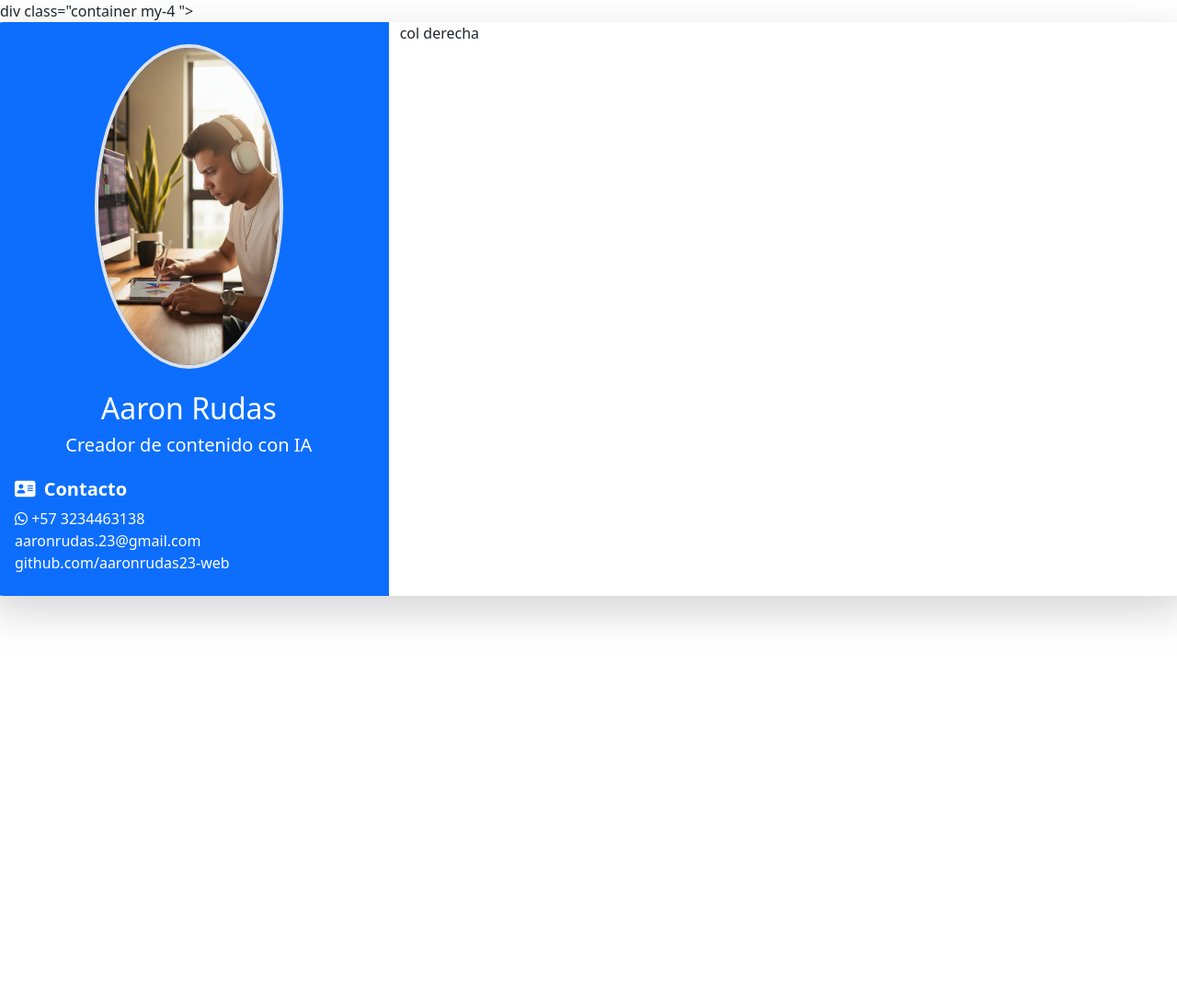
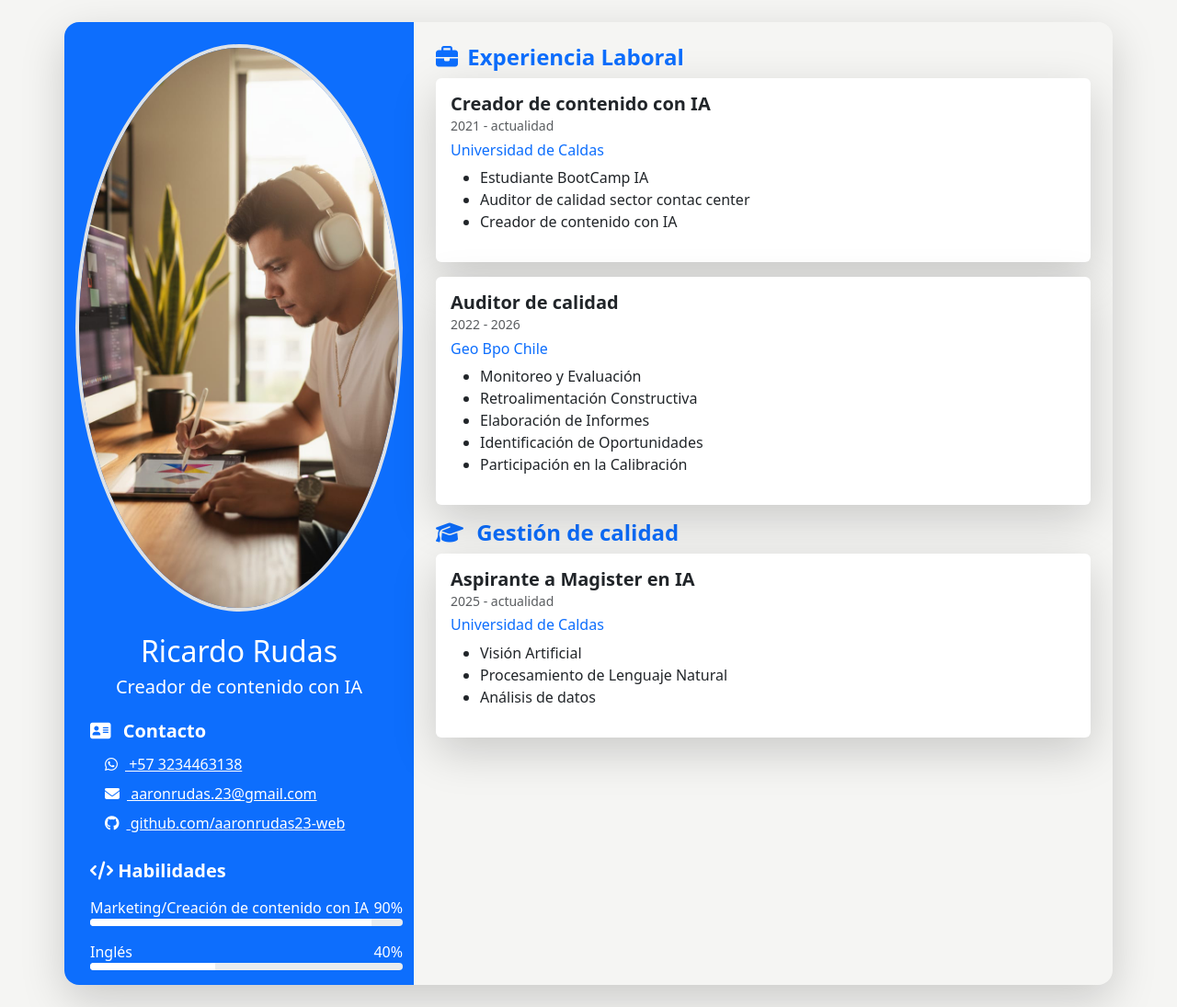
Before and after one commit to aaronrudas23-web/BootcampRRG706, a plain HTML site: page Mision 1/Hoja_de_vida/index.html in a window 1280 px wide. Shown: the whole page at 92% size. Before the commit the page ends 800 px from the top, so only its background shows below. Drawn offline with nearby package versions, Linux system fonts and the light colour scheme.

Commit message:
ok index y hv

```diff
--- a/Mision 1/Hoja_de_vida/index.html
+++ b/Mision 1/Hoja_de_vida/index.html
@@ -1,5 +1,5 @@
 <!DOCTYPE html>
-<html lang="es">
+<html lang="en">
 <head>
     <meta charset="UTF-8">
     <meta name="viewport" content="width=device-width, initial-scale=1.0">
@@ -7,43 +7,131 @@
     <!-- Bootstrap 5 -->
     <link href="https://cdn.jsdelivr.net/npm/bootstrap@5.3.0/dist/css/bootstrap.min.css" rel="stylesheet">
     <!-- Font Awesome -->
+     <!-- https://fontawesome.com/search?q=linkedin -->
     <link rel="stylesheet" href="https://cdnjs.cloudflare.com/ajax/libs/font-awesome/6.4.0/css/all.min.css">
     <!-- Google Fonts -->
     <link href="https://fonts.googleapis.com/css2?family=Montserrat:wght@400;600&display=swap" rel="stylesheet">
+    <link rel="stylesheet" href="styles.css">
 </head>
 <body>
 
-    div class="container my-4 ">
+    <div class="container my-4 ">
         <div class="row shadow-lg rounded-4 overflow-hidden">
             <!-- Columna Izquierda -->
              <div class="col-md-4 text-white bg-primary">
                 <header class="text-center my-4">
-                    <img src="Img1.jpg.jpeg" style="max-width: 50%;"
+                    <img src="Img1.jpg.jpeg"
                     class="rounded-circle border border-4 img-fluid mb-4"
                     alt="foto de perfil">
-                    <h2>Aaron Rudas</h2>
+                    <h2>Ricardo Rudas</h2>
                     <h5>Creador de contenido con IA</h5>
                 </header>
 
                 <section class="mb-4 ms-3">
-                    <h5 class="fw-bold"> <i class="fas fa-address-card me-1"></i> Contacto</h5>
+                    <h5 class="fw-bold"> <i class="fas fa-address-card me-2"></i> Contacto</h5>
 
-                    <ul class="list-unstyled">
+                    <ul class="list-unstyled ms-3 lh-lg">
+                        <li >
+                            <a href="https://wa.me/573234463138?text=Hola%20quiero%20contratarte%20ya" class="text-white" target="_blank">
+                            <i class="fa-brands fa-whatsapp me-2"></i>
+                            +57 3234463138
+                            </a>
+                        </li>
                         <li>
-                            <i class="fa-brands fa-whatsapp"></i>
-                            +57 3234463138</li>
+                            <a href="mailto:aaronrudas.23@gmail.com" target="_blank" class="text-white">
+                              <i class="fas fa-envelope me-2"></i>  aaronrudas.23@gmail.com
+                            </a>
+                        </li>
                         <li>
-                            aaronrudas.23@gmail.com</li>
-                        <li>github.com/aaronrudas23-web</li>
-                        <!--https://github.com/aaronrudas23-web-->
+                            <a href="https:github.com/aaronrudas23-web" target="_blank" class="text-white">
+                               <i class="fab fa-github me-2"></i> github.com/aaronrudas23-web
+                            </a>
+                        </li>
+                        <!-- https:github.com/aaronrudas23-web -->
+                    </ul>
+                </section>
 
-                    </ul>
+                <section class="mb-3 ms-3">
+                    <h5 class="fw-bold mb-3"> <i class="fas fa-code"></i> Habilidades</h5>
+
+                    <div class="d-flex justify-content-between">
+                        <span>Marketing/Creación de contenido con IA</span>
+                        <span>90%</span>
+                    </div>
+                    <div class="progress mb-3" style="height: 8px;">
+                        <div class="progress-bar bg-white" style="width: 90%;" ></div>
+                    </div>
+                    <div class="d-flex justify-content-between">
+                        <span>Inglés</span>
+                        <span>40%</span>
+                    </div>
+                    <div class="progress mb-3" style="height: 8px;">
+                        <div class="progress-bar bg-white" style="width: 40%;" ></div>
+                    </div>
+
+
                 </section>
              </div>
 
              <!-- Columna derecha -->
-              <div class="col-md-8">
-                <p>col derecha</p>
+              <div class="col-md-8 p-4">
+                <section class="mb-3">
+                    <h4 class="fw-bold text-primary"> <i class="fas fa-briefcase me-1"></i> Experiencia Laboral</h4>
+
+                    <div class="card mb-3 border-0 shadow-lg">
+                        <div class="card-body">
+                            <h5 class="card-title fw-bold">Creador de contenido con IA</h5>
+                            <h5 class="card-subtitle mb-2 text-muted small">2021 - actualidad</h5>
+
+                            <h6 class="text-primary">Universidad de Caldas</h6>
+
+                            <ul>
+                                <li>Estudiante BootCamp IA</li>
+                                <li>Auditor de calidad sector contac center</li>
+                                <li>Creador de contenido con IA</li>
+                            </ul>
+
+                        </div>
+                    </div>
+                    <div class="card mb-3 border-0 shadow-lg">
+                        <div class="card-body">
+                            <h5 class="card-title fw-bold">Auditor de calidad</h5>
+                            <h5 class="card-subtitle mb-2 text-muted small">2022 - 2026</h5>
+
+                            <h6 class="text-primary">Geo Bpo Chile</h6>
+
+                            <ul>
+                                <li>Monitoreo y Evaluación</li>
+                                <li>Retroalimentación Constructiva</li>
+                                <li>Elaboración de Informes</li>
+                                <li>Identificación de Oportunidades</li>
+                                <li>Participación en la Calibración</li>
+                            </ul>
+
+                        </div>
+                    </div>
+
+                </section>
+
+                <section>
+                    <h4 class="fw-bold text-primary"> <i class="fas fa-graduation-cap me-2"></i> Gestión de calidad</h4>
+                    <div class="card mb-3 border-0 shadow-lg">
+                        <div class="card-body">
+                            <h5 class="card-title fw-bold">Aspirante a Magister en IA</h5>
+                            <h5 class="card-subtitle mb-2 text-muted small">2025 - actualidad</h5>
+
+                            <h6 class="text-primary">Universidad de Caldas</h6>
+
+                            <ul>
+                                <li>Visión Artificial</li>
+                                <li>Procesamiento de Lenguaje Natural</li>
+                                <li>Análisis de datos</li>
+                            </ul>
+
+                        </div>
+                    </div>
+                </section>
+
               </div>
 
 
```
Also changed, not shown: Mision 1/frontend/index.html (+74 -55 lines).
